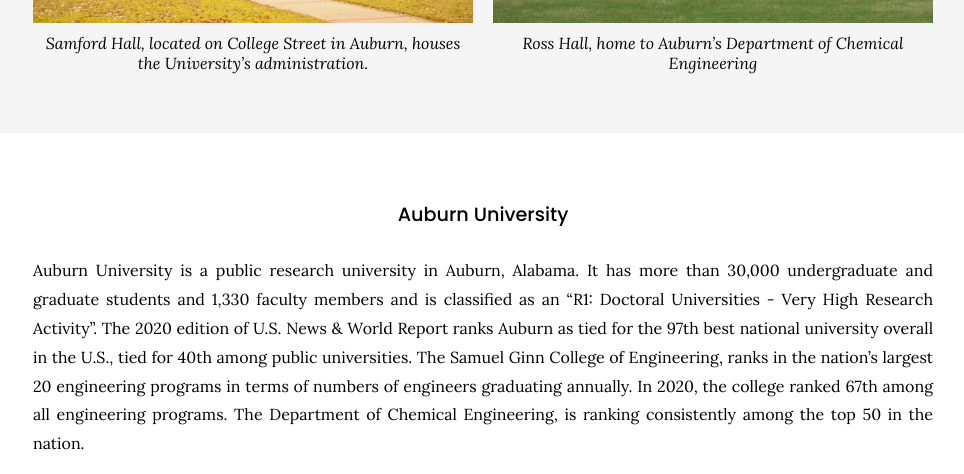
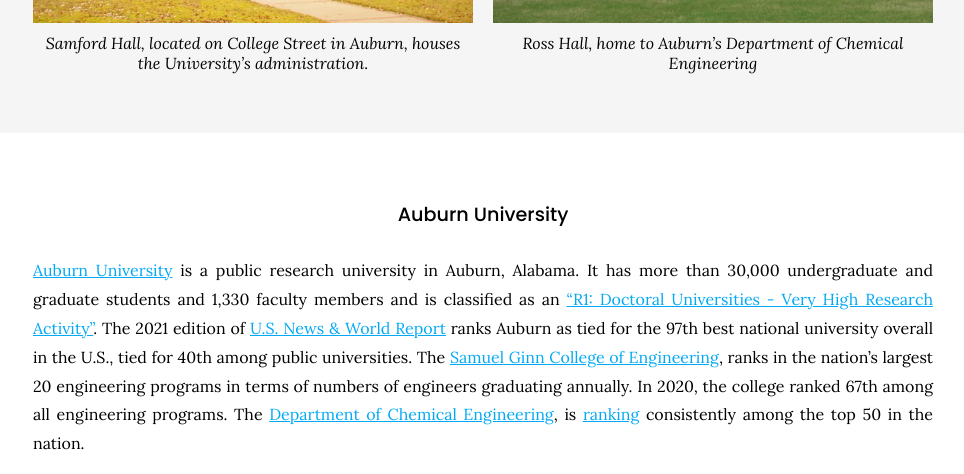
Before and after one commit to mistriotis-lab/mistriotis-lab.github.io, a Jekyll site: the page built from contact/index.md, in a window 1280 px wide and 900 px high, scrolled down 1012 px, cut to the strip 0-474 px from the top of the window. Shown: the whole strip, without its empty margins (157-1121 px from the left). Built offline with Jekyll 4.4.1, drawn with Linux system fonts in a browser that asks for light colours; nearby versions of some CDN libraries.

Commit message:
Update index.md

```diff
--- a/contact/index.md
+++ b/contact/index.md
@@ -67,7 +67,7 @@
 {% include section.html %}
 ### Auburn University
 
-Auburn University is a public research university in Auburn, Alabama. It has more than 30,000 undergraduate and graduate students and 1,330 faculty members and is classified as an "R1: Doctoral Universities - Very High Research Activity". The 2020 edition of U.S. News & World Report ranks Auburn as tied for the 97th best national university overall in the U.S., tied for 40th among public universities. The Samuel Ginn College of Engineering, ranks in the nation's largest 20 engineering programs in terms of numbers of engineers graduating annually. In 2020, the college ranked 67th among all engineering programs. The Department of Chemical Engineering, is ranking consistently among the top 50 in the nation.
+[Auburn University](https://auburn.edu/) is a public research university in Auburn, Alabama. It has more than 30,000 undergraduate and graduate students and 1,330 faculty members and is classified as an ["R1: Doctoral Universities - Very High Research Activity"](https://en.wikipedia.org/wiki/Research_I_university). The 2021 edition of [U.S. News & World Report](https://www.usnews.com/best-colleges/rankings/national-universities?schoolName=auburn) ranks Auburn as tied for the 97th best national university overall in the U.S., tied for 40th among public universities. The [Samuel Ginn College of Engineering](https://eng.auburn.edu/), ranks in the nation's largest 20 engineering programs in terms of numbers of engineers graduating annually. In 2020, the college ranked 67th among all engineering programs. The [Department of Chemical Engineering](https://www.eng.auburn.edu/chen/), is [ranking](https://www.usnews.com/best-graduate-schools/top-engineering-schools/chemical-engineering-rankings) consistently among the top 50 in the nation.
 
 <iframe width="560" height="315" src="https://www.youtube.com/embed/fc5nLS5PZNQ" title="YouTube video player" frameborder="0" allow="accelerometer; autoplay; clipboard-write; encrypted-media; gyroscope; picture-in-picture" allowfullscreen></iframe>
 
```
